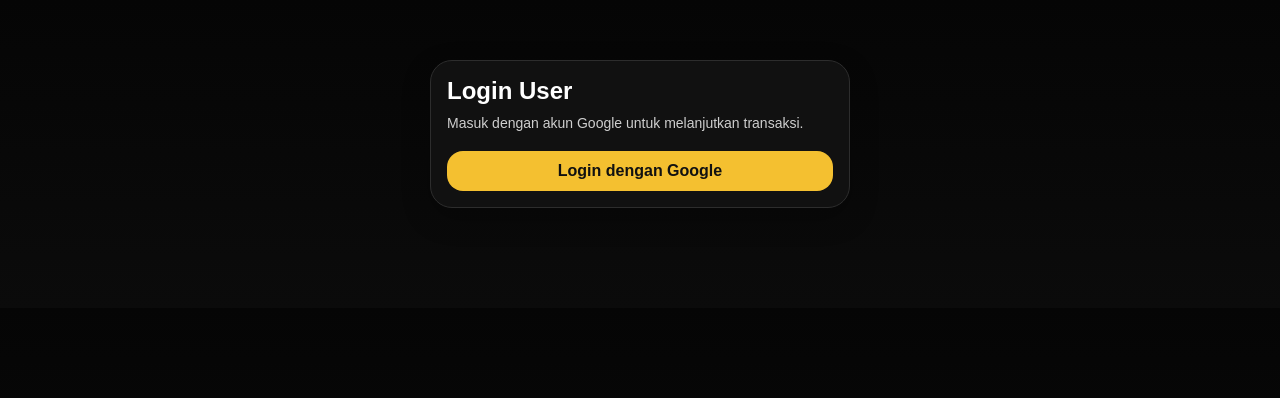
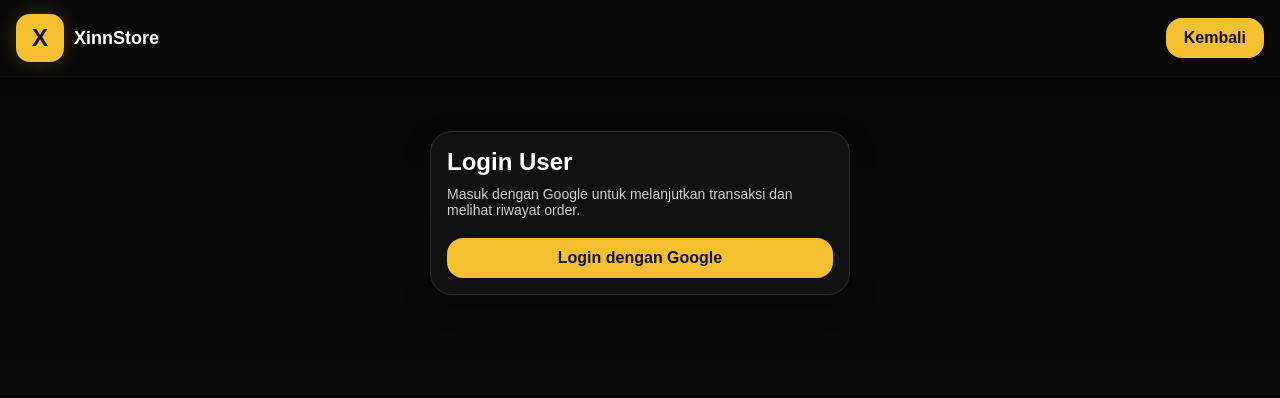
Before and after one commit to corleonev975-crypto/Store-Xin, a plain HTML site: page auth/login.html in a window 1280 px wide. Drawn offline with Linux system fonts and the light colour scheme.

Commit message:
Update login.html for styling and content changes
Updated stylesheet and script references to version 31. Enhanced login user section with additional information.

```diff
--- a/auth/login.html
+++ b/auth/login.html
@@ -4,13 +4,24 @@
   <meta charset="UTF-8" />
   <meta name="viewport" content="width=device-width, initial-scale=1.0" />
   <title>Login XinnStore</title>
-  <link rel="stylesheet" href="../css/style.css?v=20" />
+  <link rel="stylesheet" href="../css/style.css?v=31" />
 </head>
 <body>
-  <main class="container" style="padding-top: 60px;">
-    <section class="game-panel" style="max-width:420px; margin:0 auto;">
-      <h1 style="margin-bottom:10px;">Login User</h1>
-      <p class="game-desc" style="margin-bottom:20px;">Masuk dengan akun Google untuk melanjutkan transaksi.</p>
+  <header class="navbar">
+    <div class="nav-left">
+      <div class="logo-box">X</div>
+      <div class="logo-text">XinnStore</div>
+    </div>
+
+    <a href="../index.html" class="back-btn">Kembali</a>
+  </header>
+
+  <main class="container">
+    <section class="game-panel" style="max-width:420px;margin:40px auto 0;">
+      <h1 style="font-size:24px;font-weight:900;margin-bottom:10px;">Login User</h1>
+      <p class="game-desc" style="margin-bottom:20px;">
+        Masuk dengan Google untuk melanjutkan transaksi dan melihat riwayat order.
+      </p>
 
       <button class="buy-btn" style="width:100%;" onclick="loginGoogle()">
         Login dengan Google
@@ -18,6 +29,6 @@
     </section>
   </main>
 
-  <script type="module" src="../js/auth.js"></script>
+  <script type="module" src="../js/auth.js?v=31"></script>
 </body>
 </html>
```
